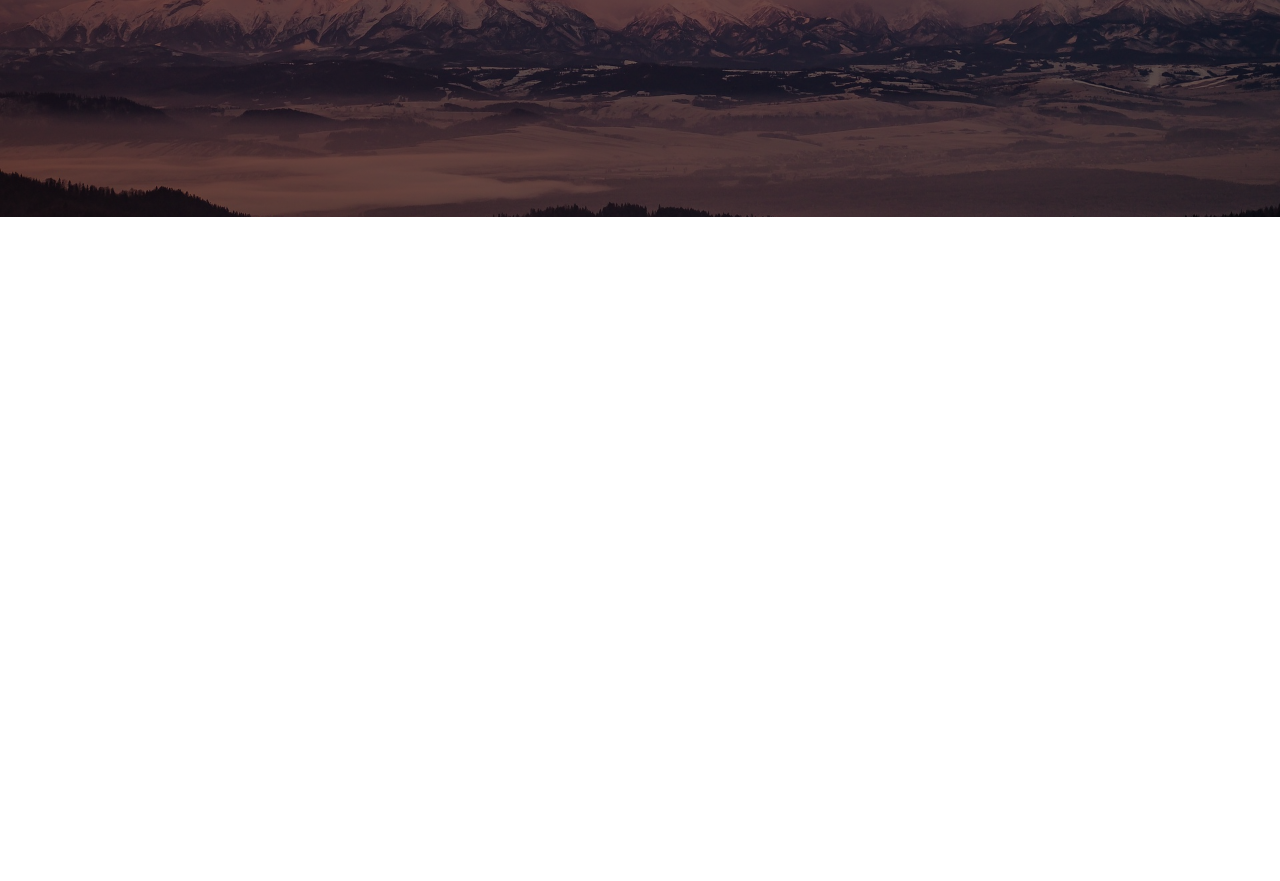
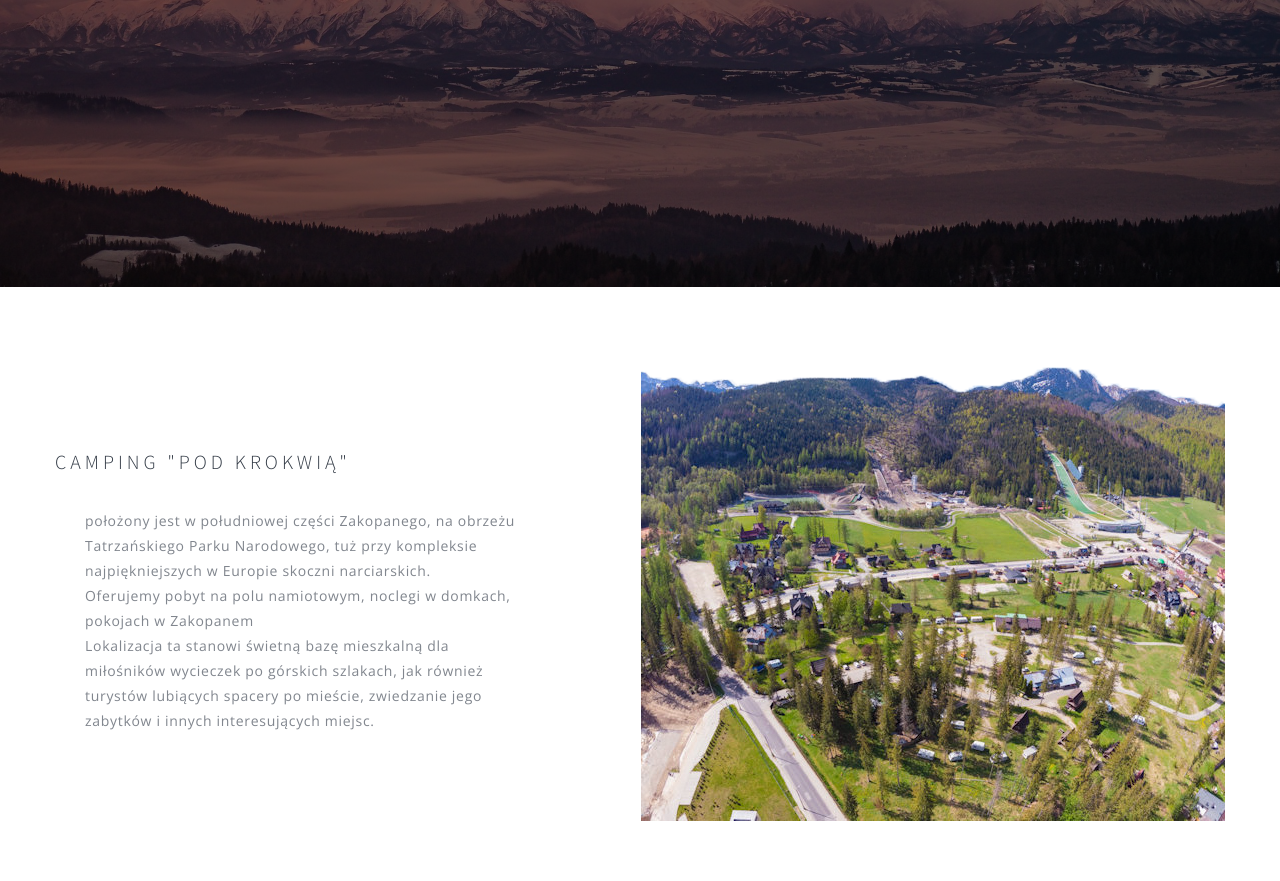
Before and after one commit to SvamiBog/podkrokwia.pl, a plain HTML site: page index.html in a window 1280 px wide. Shown: the part 416-1297 px from the top of the page. Before the commit the page ends 800 px from the top, so only its background shows below. Drawn offline with nearby package versions, Linux system fonts and the light colour scheme; a web font is replaced by a local one.

Commit message:
Add block

```diff
--- a/#source/scss/style.scss
+++ b/#source/scss/style.scss
@@ -14,13 +14,15 @@
 	background: linear-gradient(rgba(0, 0, 0, 0.55)), url("../img/header-bg.jpg") 0 0/100% auto no-repeat;
 	padding-top: 50px;
 }
-.container {
+.header-container {
+	width: 1170px;
 }
 .nav {
 	display: flex;
 	justify-content: space-between;
 	margin-bottom: 227px;
-	width: 1170px;
+	width: 100%;
+	align-items: center;
 	&__logo {
 		color: #ffffff;
 		font-family: "Big John";
@@ -36,15 +38,15 @@
 		display: flex;
 	}
 	&__list>li:hover .sub-menu__list {
-		display: flex;
-		flex-direction: column;
-		margin-top: 20px;
+		visibility: visible;
+		opacity: 2;
 	}
 	&__list>li:hover {
 		position: relative;
 		display: flex;
 		border-radius: 17px;
-		border: 1px solid #ffffff;
+		border-color: transparent;
+		outline: solid 2px #ffffff;
 	}
 	&__link {
 		display: block;
@@ -61,27 +63,33 @@
 }
 .menu>ul>li {
 	padding: 8px 22px;
-}
-.menu li {
 	max-width: 200px;
 	list-style: none;
 	position: relative;
+}
+
+.menu>ul>li>ul>li {
 	margin-bottom: 10px;
 }
+
 .sub-menu {
 	&__list {
-		display: none;
+		display: flex;
+		flex-direction: column;
+		margin-top: 20px;
+		visibility: hidden;
+		opacity: 0;
 		position: absolute;
 		left: 0;
 		top: 0;
-		padding: 20px 0px 0px 0px;
+		padding-top: 20px;
 	}
 	&__link {
 		color: #ffffff;
 		font-family: "Open Sans";
 		font-size: 16px;
 		font-weight: 400;
-		padding: 5px 10px;
+		padding: 0px 10px;
 	}
 }
 
@@ -89,7 +97,7 @@
 	display: flex;
 	flex-direction: column;
 	align-items: center;
-	margin-bottom: 220px;
+	margin-bottom: 300px;
 	&__title {
 		color: #ffffff;
 		font-family: "Source Sans Pro";
@@ -109,3 +117,47 @@
 		letter-spacing: 0.8px;
 	}
 }
+
+
+.main {
+}
+.block1 {
+	padding-top: 80px;
+	display: flex;
+	background: #fff;
+	justify-content: center;
+}
+.block1-container {
+	display: flex;
+	width: 1170px;
+	justify-content: space-between;
+	margin-bottom: 60px;
+}
+.block1-text {
+	display: flex;
+	flex-direction: column;
+	justify-content: center;
+	max-width: 470px;
+	&__title {
+		margin-bottom: 40px;
+		color: #333b46;
+		font-family: "Source Sans Pro";
+		font-size: 20px;
+		font-weight: 300;
+		line-height: 12px;
+		text-transform: uppercase;
+		letter-spacing: 4px;
+	}
+	&__subtitle {
+		margin-left: 30px;
+		color: #81868e;
+		font-family: "Open Sans";
+		font-size: 14px;
+		font-weight: 400;
+		line-height: 25px;
+		letter-spacing: 0.7px;
+	}
+}
+.block1-img {
+	&__photo {}
+}
--- a/index.html
+++ b/index.html
@@ -14,7 +14,7 @@
 	</head>
 	<body>
 		<div class="header">
-			<div class="container">
+			<div class="header-container">
 				<div class="nav">
 					<div class="logo nav__logo">CAMPING</div>
 					<div class="menu">
@@ -54,5 +54,25 @@
 				</div>
 			</div>
 		</div>
+		<div class="main">
+			<div class="block1">
+				<div class="block1-container">
+					<div class="block1-text">
+						<div class="block1-text__title">Camping "Pod Krokwią"</div>
+						<div class="block1-text__subtitle">
+							<p>położony jest w południowej części Zakopanego, na obrzeżu Tatrzańskiego Parku Narodowego, tuż przy kompleksie najpiękniejszych w Europie skoczni narciarskich.</p>
+							<p>Oferujemy pobyt na polu namiotowym, noclegi w domkach, pokojach w Zakopanem</p>
+							<p>Lokalizacja ta stanowi świetną bazę mieszkalną dla miłośników wycieczek po górskich szlakach, jak również turystów lubiących spacery po mieście, zwiedzanie jego zabytków i innych interesujących miejsc.</p>
+						</div>
+					</div>
+					<div class="block1-img">
+						<img src="img/main-1.png" alt="" class="block1-img__photo">
+					</div>
+				</div>
+			</div>
+		</div>
+		<div class="footer">
+
+		</div>
 	</body>
 </html>
```
Also changed, not shown: css/style.css, img/main-1.png (added).
